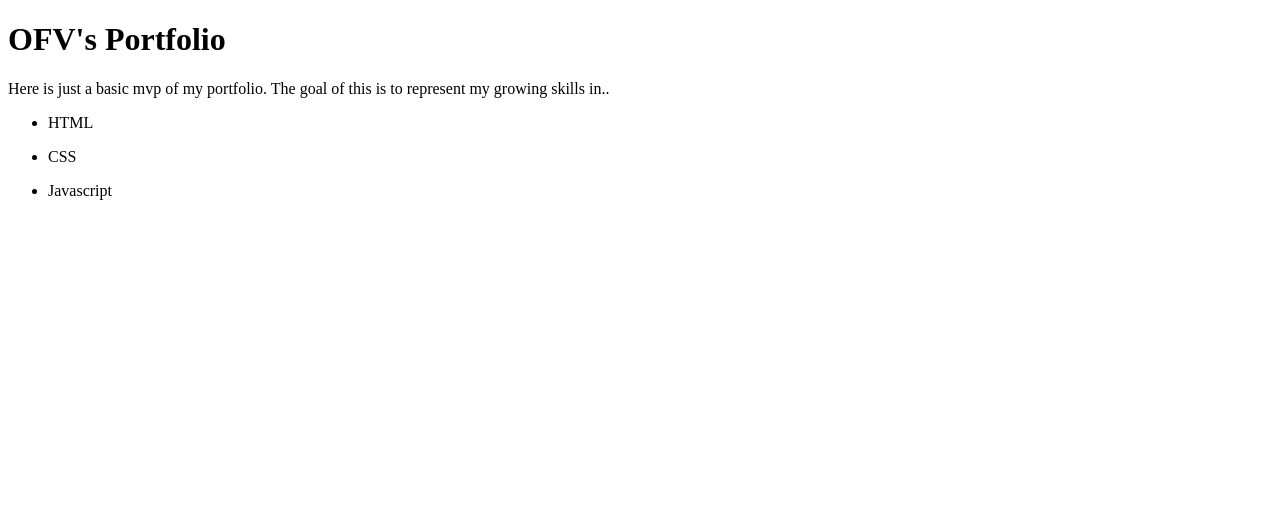
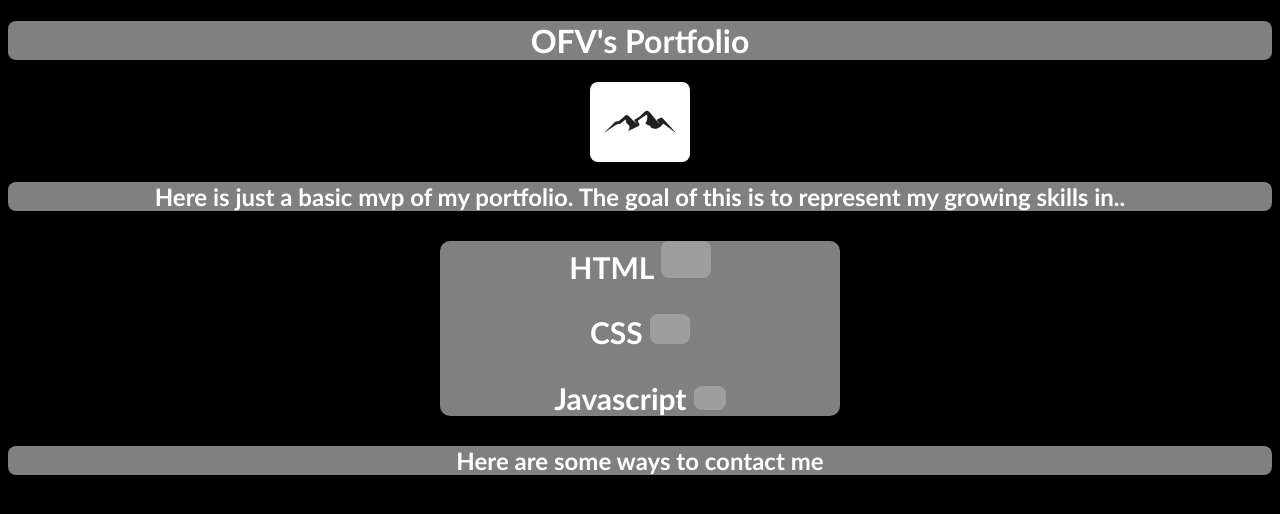
Before and after one commit to ofvcode/Portfolio, a plain HTML site: page index.html in a window 1280 px wide. Drawn offline with Linux system fonts and the light colour scheme; grey boxes are pictures that could not be loaded.

Commit message:
Added css (some may be inefficient or unnecessary)

```diff
--- a/css/index.css
+++ b/css/index.css
@@ -0,0 +1,60 @@
+html {
+  background-color: black;
+
+
+}
+
+
+img {
+  width: 100px;
+  border-radius: 8px;
+  margin: auto;
+
+
+}
+
+ul li, p, h1 , h2 {
+  color:white;
+  text-align:center;
+
+
+
+}
+
+ p {
+    text-align:center;
+
+
+
+ }
+
+
+h1, h2 {
+ text-align:center;
+ background-size: 10px;
+ background-color: grey;
+ border-radius: 8px;
+
+
+}
+
+.center {
+    display: block;
+    margin-left: auto;
+    margin-right: auto;
+    width: 50%;
+  }
+
+* {
+ font-family:'Gill Sans', 'Gill Sans MT', Calibri, 'Trebuchet MS', sans-serif
+
+
+}
+
+li {
+  background-color:darkslategrey;
+  background-size: 10%;
+  padding: 1px 1px;
+
+
+}
--- a/index.html
+++ b/index.html
@@ -1,24 +1,27 @@
 <!DOCTYPE html>
 <html lang="en">
-<head>
-    <meta charset="UTF-8">
-    <link rel="stylesheet" href="css/index.css">
-</head>
+  <head>
+    <meta charset="UTF-8" />
+    <link rel="stylesheet" href="css/index.css" />
+  </head>
 
+  <body>
+    <h1>OFV's Portfolio</h1>
+    <div style="display:grid;">
+    <img src="images/LlQqMgi.jpg">
+    </div>
+    <h2>
+      Here is just a basic mvp of my portfolio. The goal of this is to represent
+      my growing skills in..
+    </h2>
+     <div style = "background-color:grey; max-width:400px; margin:auto; border-radius: 10px;">
+      <p style="font-size:30px; font-weight: bold;">
+      HTML <img style = "width:50px; padding-top: 1;"src="https://external-content.duckduckgo.com/iu/?u=https%3A%2F%2Fclipground.com%2Fimages%2Fhtml-logo-png-3.png&f=1&nofb=1&ipt=33fd6ff16495484ab7d3f16e1f303713cff51daa7446f861f8b410d297110de8&ipo=images">
+      </p>
 
-<body>
-<h1>OFV's Portfolio</h1>
-<p> Here is just a basic mvp of my portfolio. The goal of this is to represent my growing skills in..</p>
-<ul>
-<li>HTML</li>
-<p></p>
-<li>CSS</li>
-<p></p>
-<li>Javascript</li>
-<p></p>
-
-</ul>
-</body>
-
-
+      <p style="font-size:30px; font-weight: bold;">CSS <img style = "width:40px; padding-top: 1;"src="https://external-content.duckduckgo.com/iu/?u=https%3A%2F%2Fpnghq.com%2Fwp-content%2Fuploads%2Fcss-html-logo-png-transparent-overlay-1536x1536.png&f=1&nofb=1&ipt=33393d7099d57f992443111d9e3f6c172f4f9d00e5767a14a2856b06a6ecf46a&ipo=images"></p>
+      <p style="font-size:30px; font-weight: bold;">Javascript <img style = "width:32px; padding-top: 1;"src="https://external-content.duckduckgo.com/iu/?u=https%3A%2F%2Fwww.freepnglogos.com%2Fuploads%2Fjavascript-png%2Fjavascript-vector-logo-yellow-png-transparent-javascript-vector-12.png&f=1&nofb=1&ipt=af4d648af4ec300058781b8debbc65db73cfc064d1f462aa4b1f5ec39b691c5d&ipo=images"></p>
+    </div>
+    <h2>Here are some ways to contact me</p>
+  </body>
 </html>
```
